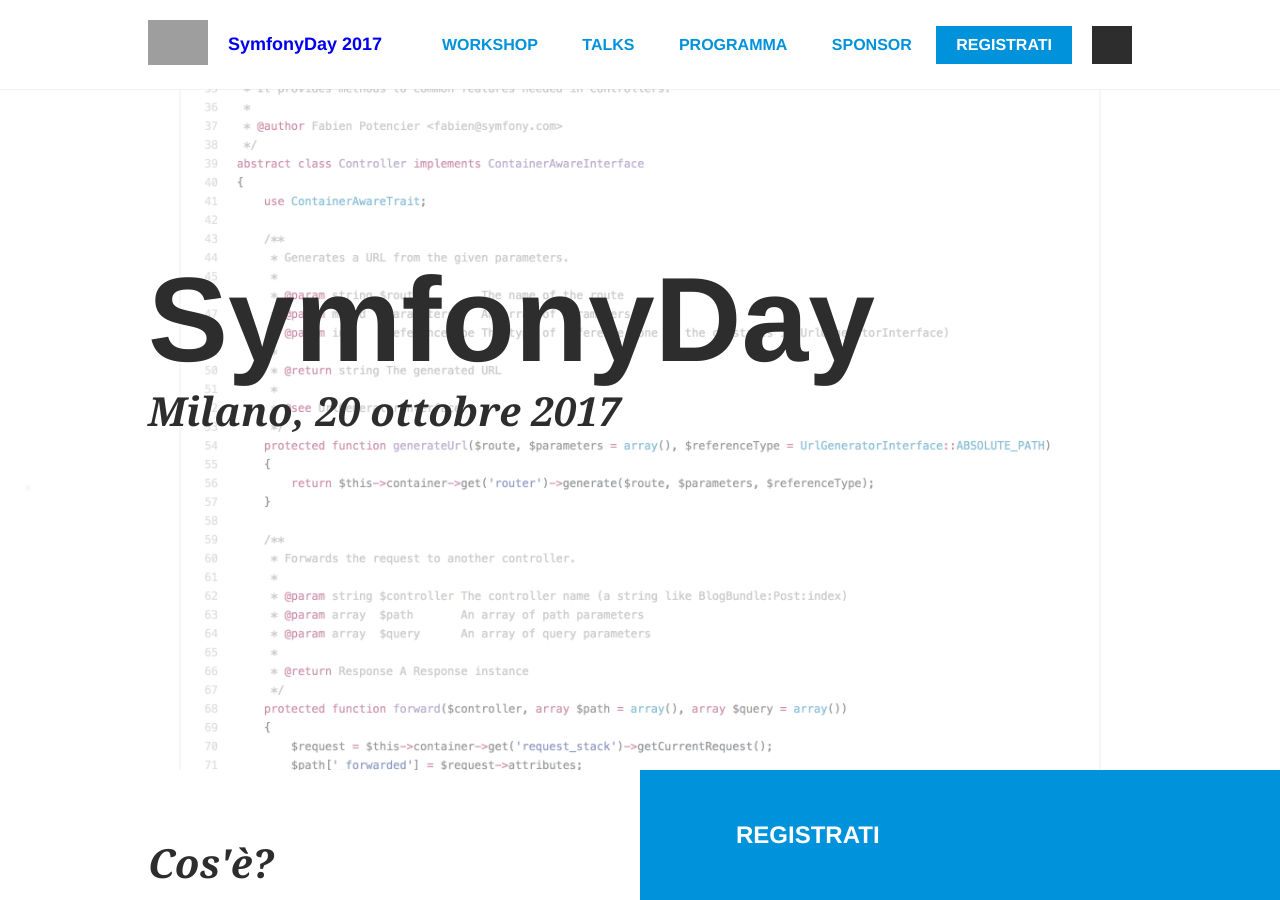
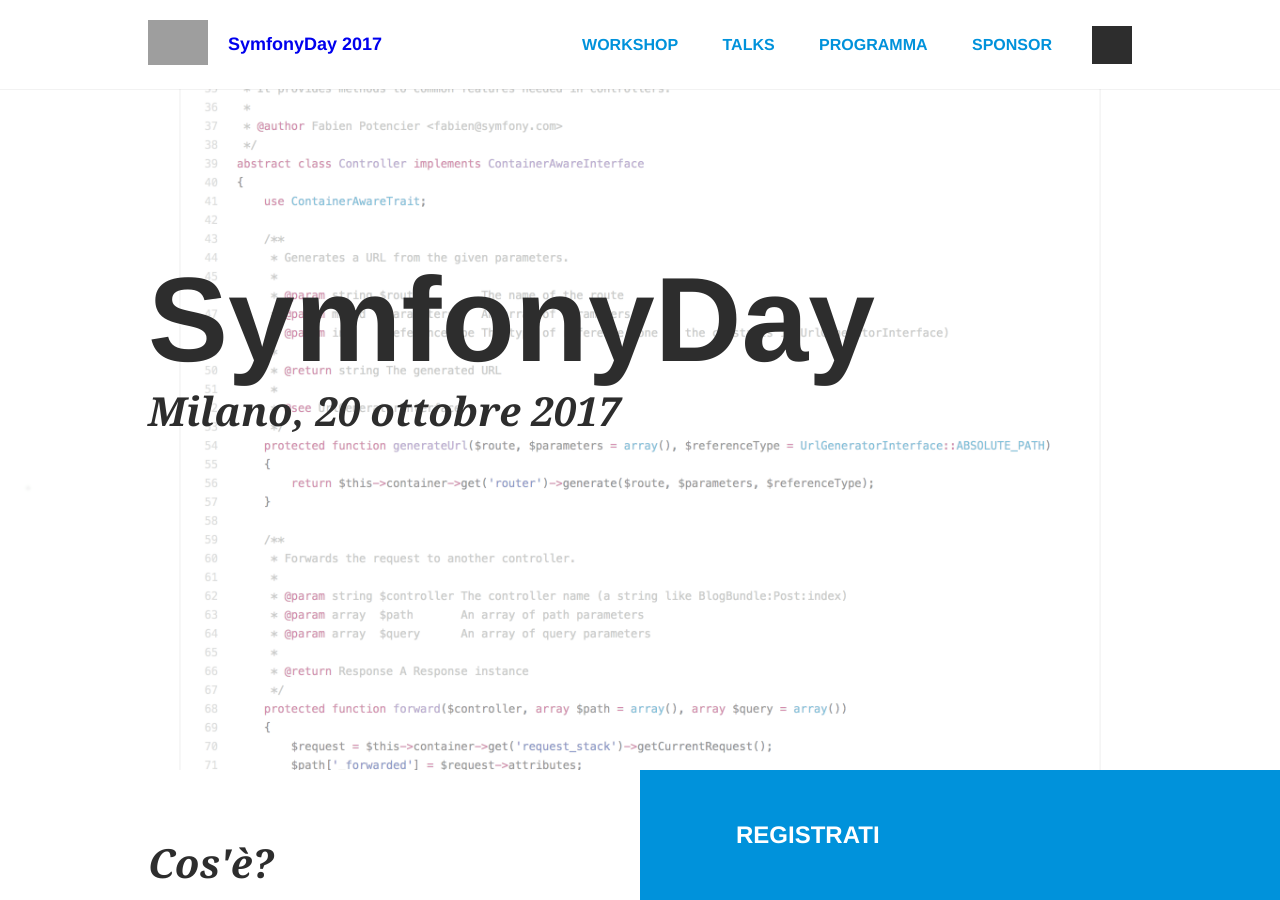
Before and after one commit to GrUSP/2017.symfonyday.it, a Jekyll site: the page built from index.html, in a window 1280 px wide and 900 px high. Built offline with Jekyll 4.4.1, drawn with Linux system fonts in a browser that asks for light colours; some web fonts are replaced; grey boxes are pictures that could not be loaded.

Commit message:
Update header.html

```diff
--- a/_includes/layout/header.html
+++ b/_includes/layout/header.html
@@ -41,7 +41,7 @@
           <a href="{{ site.baseurl }}/sponsor.html" class="button button--no-tablet-small">
             Sponsor
           </a>
-
+          {% if site.data.tickets.tickets_available %}
           {% if site.data.tickets.sold_out %}
             <div class="button button--sold-out">
               sold out
@@ -51,7 +51,7 @@
               Registrati
             </a>
           {% endif %}
-
+          {% endif %}
         </div>
       </nav>
     </div>
```
